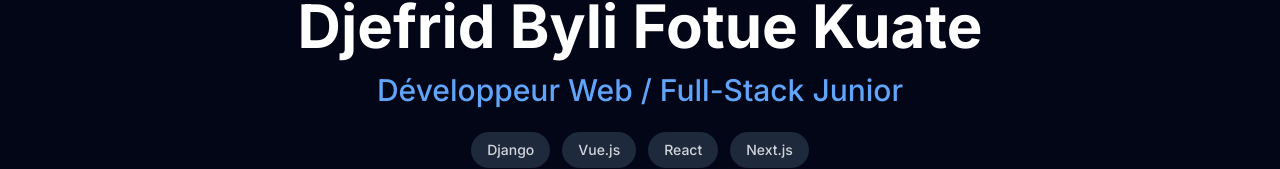
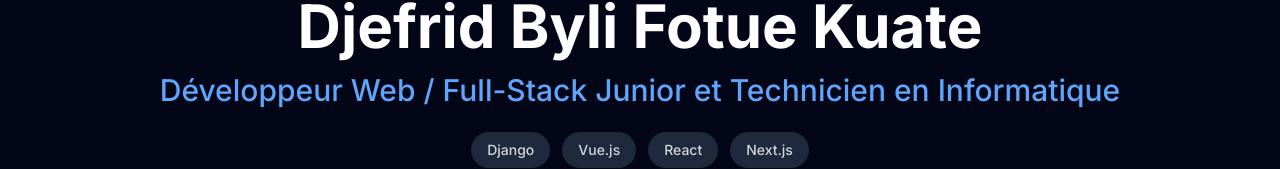
Before and after one commit to Djefrid/portfolio, a Next.js app: page / in a window 1280 px wide. Shown: the part 309-478 px from the top of the page. Built offline with nearby package versions, Linux system fonts and the light colour scheme; no server answers; the database is empty.

Commit message:
update infomaton

```diff
--- a/data/portfolio-data.ts
+++ b/data/portfolio-data.ts
@@ -2,7 +2,7 @@ import type { PersonalInfo, AboutInfo, Project, SkillCategory } from '@/types';
 
 export const personalInfo: PersonalInfo = {
   name: "Djefrid Byli Fotue Kuate",
-  title: "Développeur Web / Full-Stack Junior",
+  title: "Développeur Web / Full-Stack Junior et Technicien en Informatique",
   stack: ["Django", "Vue.js", "React", "Next.js"],
   email: "djeffkuate@gmail.com",
   github: "https://github.com/votre-username",
```
